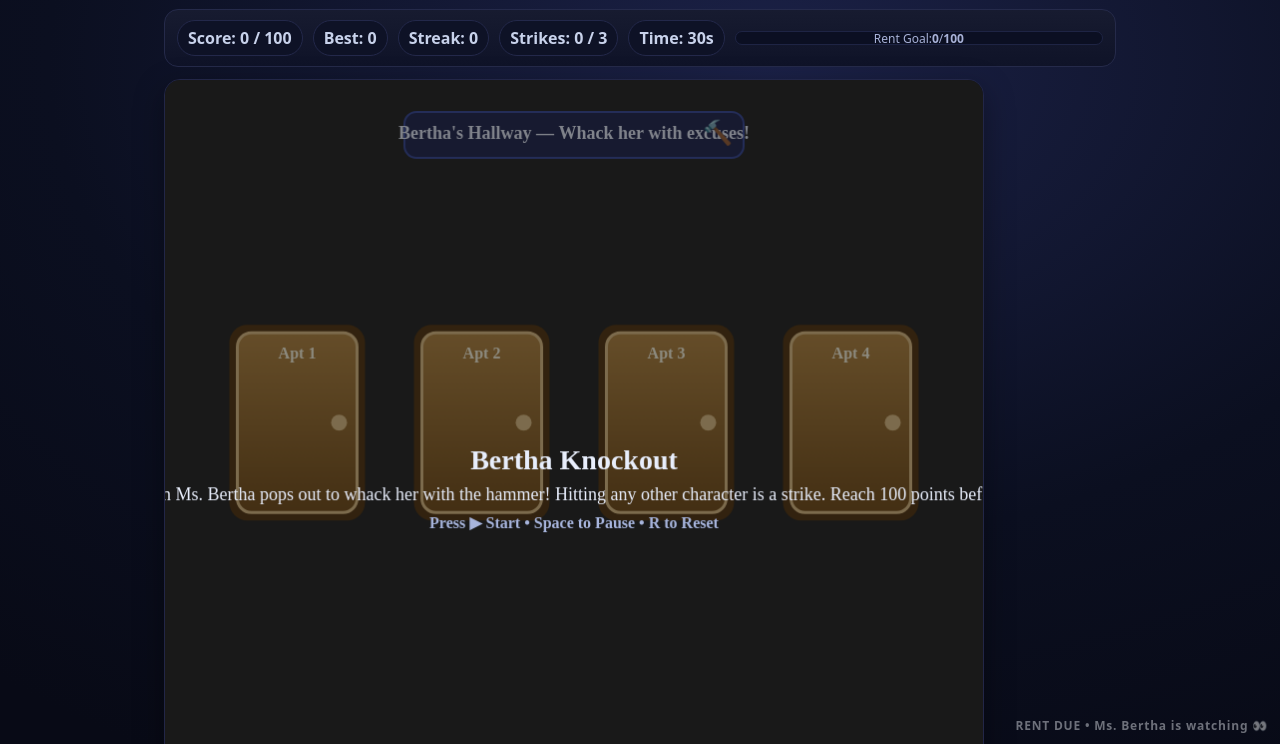
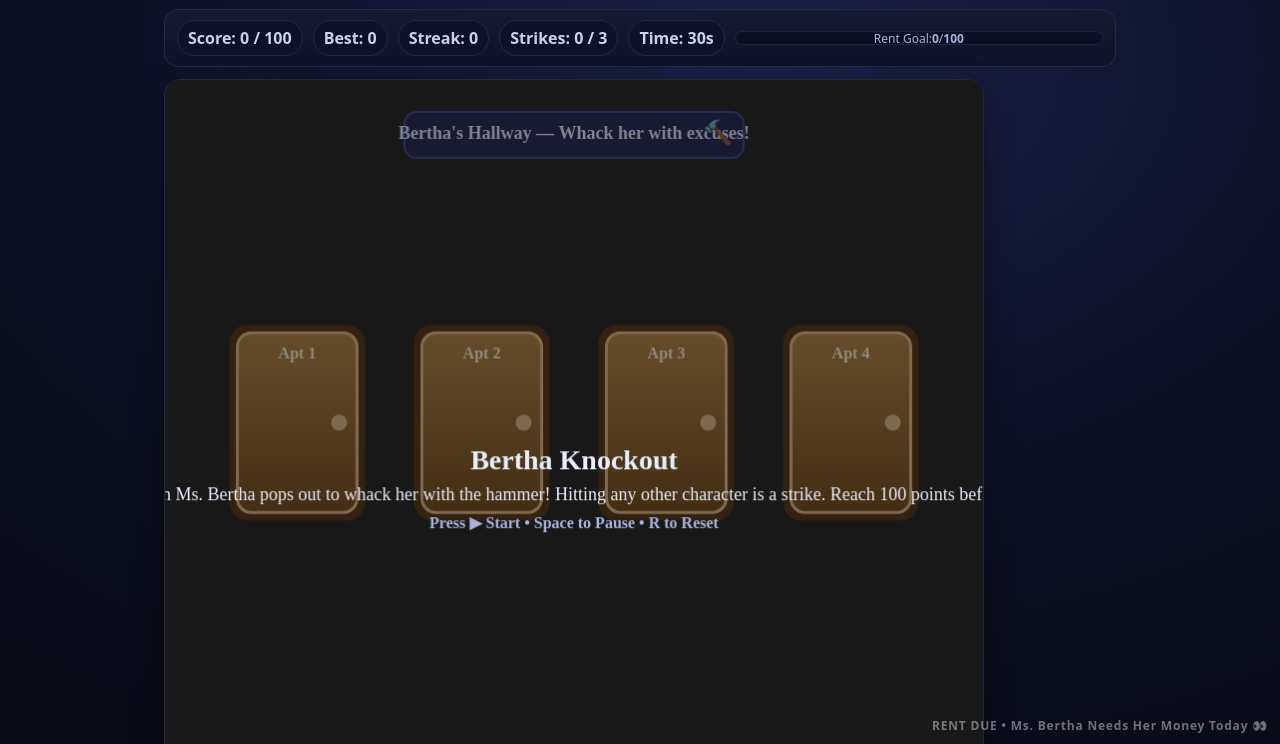
Before and after one commit to tonyduxx/whack-a-bertha, a plain HTML site: page index.html in a window 1280 px wide. Shown: the part 56-800 px from the top of the page. Drawn offline with Linux system fonts and the light colour scheme.

Commit message:
Update index.html

```diff
--- a/index.html
+++ b/index.html
@@ -82,7 +82,7 @@
     </div>
   </div>
 
-  <div class="watermark">RENT DUE • Ms. Bertha is watching 👀</div>
+  <div class="watermark">RENT DUE • Ms. Bertha Needs Her Money Today 👀</div>
 
 <script src="game.js"></script>
 </body>
```
